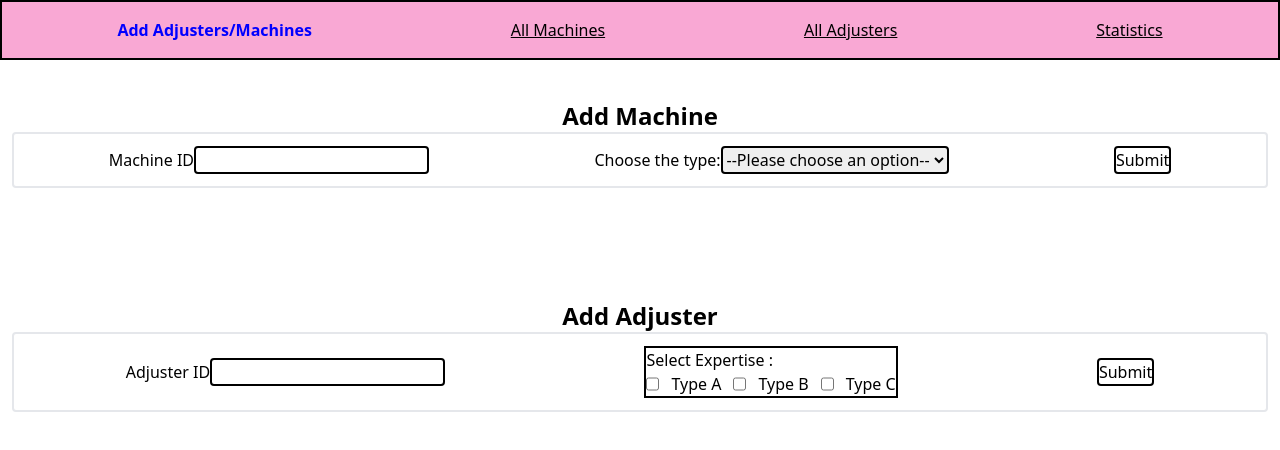
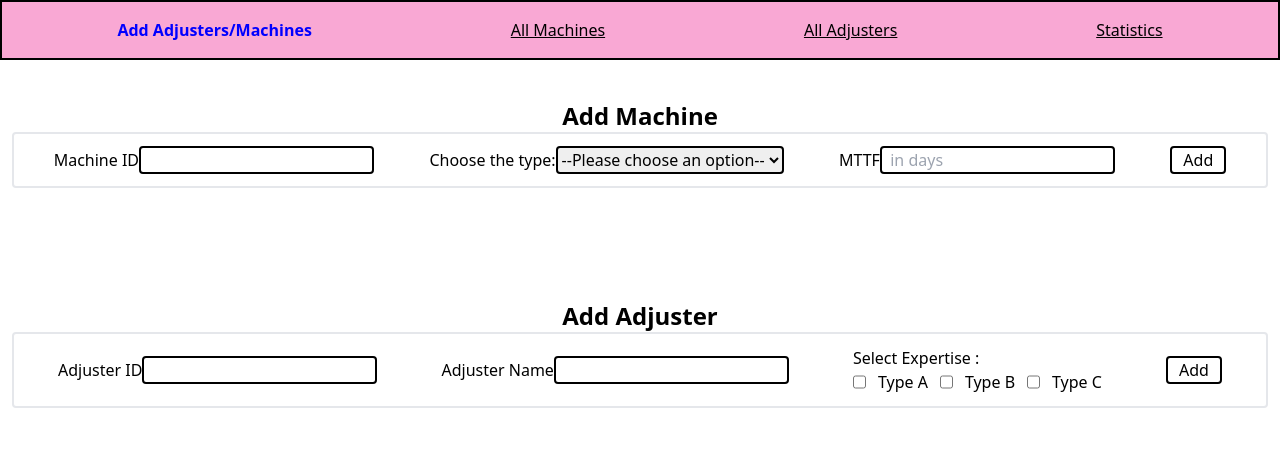
Before and after one commit to Saigopu/Factory-Simulation, a React (Create React App) app: page /headhome in a window 1280 px wide. Shown: the top 450 px of the page. Built offline with nearby package versions, Linux system fonts and the light colour scheme.

Commit message:
adding docs to the WorkingMachines IdleAdjusters collections, added input fields in the form

```diff
--- a/public/index.html
+++ b/public/index.html
@@ -24,7 +24,7 @@
       work correctly both with client-side routing and a non-root public URL.
       Learn how to configure a non-root public URL by running `npm run build`.
     -->
-    <title>FSSS</title>
+    <title>Factory Simulation Software System(FSSS)</title>
   </head>
   <body>
     <noscript>You need to enable JavaScript to run this app.</noscript>
--- a/src/Components/HeadHome.js
+++ b/src/Components/HeadHome.js
@@ -1,6 +1,6 @@
 import React from "react";
 import { useState, useEffect } from "react";
-// import { prevState } from "react";
+import { prevState } from "react";
 import { db } from "../Config/FirebaseConfig";
 import { collection, addDoc } from "firebase/firestore";
 import { NavLink } from "react-router-dom";
@@ -23,10 +23,12 @@ function HeadHome() {
   const [machineData, setMachineDate] = useState({
     MachineID: "",
     MachineType: "",
+    MTTF: "",
   });
   const [adjusterData, setadjusterDate] = useState({
     AdjusterID: "",
     AdjusterExpertise: [],
+    AdjusterName: "",
   });
 
   // const [checkboxdata, setCheckboxdata] = useState([]);
@@ -44,6 +46,12 @@ function HeadHome() {
       MachineType: event.target.value,
     }));
   }
+  function MTTFHandler(event) {
+    setMachineDate((prevState) => ({
+      ...prevState,
+      MTTF: event.target.value,
+    }));
+  }
   async function submitHandler(event) {
     event.preventDefault();
     console.log(
@@ -53,11 +61,16 @@ function HeadHome() {
     );
 
     try {
-      const docRef = await addDoc(collection(db, "AllMachinesList"), {
-        ...machineData,
-        MTTF: "5",
-      });
-      console.log("Document written with ID: ", docRef.id);
+      const docRef = await addDoc(
+        collection(db, "AllMachinesList"),
+        machineData
+      );
+      console.log(machineData);
+      const docRefr = await addDoc(
+        collection(db, "WorkingMachines"),
+        machineData
+      );
+      console.log("Document written with ID: ", docRef.id, docRefr.id);
     } catch (e) {
       console.error("Error adding document: ", e);
     }
@@ -65,6 +78,7 @@ function HeadHome() {
     setMachineDate({
       MachineID: "",
       MachineType: "",
+      MTTF: "",
     });
   }
   //------------------------------------------------------------------------------
@@ -75,12 +89,15 @@ function HeadHome() {
       AdjusterID: event.target.value,
     }));
   }
-  // let value = [];
+  function adjusterNameHandler(event) {
+    setadjusterDate((prevState) => ({
+      ...prevState,
+      AdjusterName: event.target.value,
+    }));
+  }
   function adjusterExpertiseHandler(event) {
-    // console.log(key, typeof key, isChecked, checkboxdata[key]);
     const isChecked = event.target.checked;
     if (isChecked) {
-      // value = [...value, event.target.value];
       setadjusterDate((prevState) => ({
         ...prevState,
         AdjusterExpertise: [
@@ -89,8 +106,6 @@ function HeadHome() {
         ],
       }));
     } else {
-      // const index = value.indexOf(event.target.value);
-      // value.splice(index, 1);
       setadjusterDate((prevState) => ({
         ...prevState,
         AdjusterExpertise: adjusterData.AdjusterExpertise.filter(
@@ -102,19 +117,29 @@ function HeadHome() {
   async function adjusterSubmitHandler(event) {
     event.preventDefault();
 
-    // console.log(value);
-    // value = [];
-    console.log(
-      "before submitting",
-      adjusterData.AdjusterID,
-      adjusterData.AdjusterExpertise
-    );
+    console.log("before submitting", adjusterData);
+    const nowTime = new Date();
+    const year = `${nowTime.getFullYear()}`;
+    let month = `${nowTime.getMonth()}`;
+    month = month.length === 1 ? "0" + month : month;
+    let date = `${nowTime.getDate()}`;
+    date = date.length === 1 ? "0" + date : date;
+    let hour = `${nowTime.getHours()}`;
+    hour = hour.length === 1 ? "0" + hour : hour;
+    let minutes = `${nowTime.getMinutes()}`;
+    minutes = minutes.length === 1 ? "0" + minutes : minutes;
+    let seconds = `${nowTime.getSeconds()}`;
+    seconds = seconds.length === 1 ? "0" + seconds : seconds;
+    try {
+      const docRef = await addDoc(
+        collection(db, "AllAdjustersList"),
+        adjusterData
+      );
+      const docRefr = await addDoc(collection(db, "IdleAdjusters"), {
+        ...adjusterData,
+        Stamp: year + month + date + hour + minutes + seconds,
+      });
 
-    try {
-      const docRef = await addDoc(collection(db, "AllAdjustersList"), {
-        ...adjusterData,
-        AdjusterName: "sai",
-      });
       console.log("Document written with ID: ", docRef.id);
     } catch (e) {
       console.error("Error adding document: ", e);
@@ -123,6 +148,7 @@ function HeadHome() {
     setadjusterDate({
       AdjusterID: "",
       AdjusterExpertise: [],
+      AdjsuterName: "",
     });
   }
   // ---------------------------------------------------------------------------------------------
@@ -137,16 +163,24 @@ function HeadHome() {
       <nav className="border-2 border-black p-4 bg-pink-300">
         <ul className="flex justify-around ">
           <li>
-            <NavLink to="/headhome" className="underline">Add Adjusters/Machines</NavLink>
+            <NavLink to="/headhome" className="underline">
+              Add Adjusters/Machines
+            </NavLink>
           </li>
           <li>
-            <NavLink to="/allmachines" className="underline">All Machines</NavLink>
+            <NavLink to="/allmachines" className="underline">
+              All Machines
+            </NavLink>
           </li>
           <li>
-            <NavLink to="/alladjusters" className="underline">All Adjusters</NavLink>
+            <NavLink to="/alladjusters" className="underline">
+              All Adjusters
+            </NavLink>
           </li>
           <li>
-            <NavLink to="/statistics" className="underline">Statistics</NavLink>
+            <NavLink to="/statistics" className="underline">
+              Statistics
+            </NavLink>
           </li>
         </ul>
       </nav>
@@ -181,7 +215,18 @@ function HeadHome() {
             <option value="Type C">Type C</option>
           </select>
         </div>
-        <button className="border-2 border-black rounded">Submit</button>
+        <div>
+          <label htmlFor="MTTF">MTTF</label>
+          <input
+            type="text"
+            id="MTTF"
+            placeholder="  in days"
+            onChange={MTTFHandler}
+            className="border-2 border-black rounded"
+            value={machineData.MTTF}
+          />
+        </div>
+        <button className="border-2 border-black rounded w-14">Add</button>
       </form>
 
       {/* ------------------------------------------------------------------------------- */}
@@ -203,6 +248,17 @@ function HeadHome() {
           />
         </div>
         <div>
+          <label htmlFor="adjusterName">Adjuster Name</label>
+          {/* adjuster id should be unique for every machine */}
+          <input
+            type="text"
+            id="adjusterName"
+            className="border-2 border-black rounded"
+            onChange={adjusterNameHandler}
+            value={adjusterData.AdjusterName}
+          />
+        </div>
+        <div>
           {/* <label htmlFor="adjusterExpertiseSelect">Choose the expertise:</label>
           <select
             name="machineTypes"
@@ -217,7 +273,7 @@ function HeadHome() {
             <option value="Type B">Type B</option>
             <option value="Type C">Type C</option>
           </select> */}
-          <div className="border-2 border-black">
+          <div className="">
             <p>Select Expertise :</p>
             <div className="flex gap-3">
               <input
@@ -250,7 +306,7 @@ function HeadHome() {
             </div>
           </div>
         </div>
-        <button className="border-2 border-black rounded">Submit</button>
+        <button className="border-2 border-black rounded w-14">Add</button>
       </form>
     </div>
   );
--- a/src/Components/MainHome.js
+++ b/src/Components/MainHome.js
@@ -6,7 +6,7 @@ function MainHome() {
     const navigate=useNavigate();
   return (
     <div className="my-40">
-      <div className="flex flex-col gap-4 border-2 border-black items-center py-5">
+      <div className="flex flex-col gap-4 items-center py-5">
         <button className="border-2 border-black rounded w-40 h-14"><NavLink to="/adjusterhome">Login as adjuster</NavLink></button>
         <button className="border-2 border-black rounded w-40 h-14"><NavLink to="/managerhome">Login as Manager</NavLink></button>
         <button onClick={()=>navigate("/headhome")} className="border-2 border-black rounded w-40 h-14">Login as Head</button>
```
